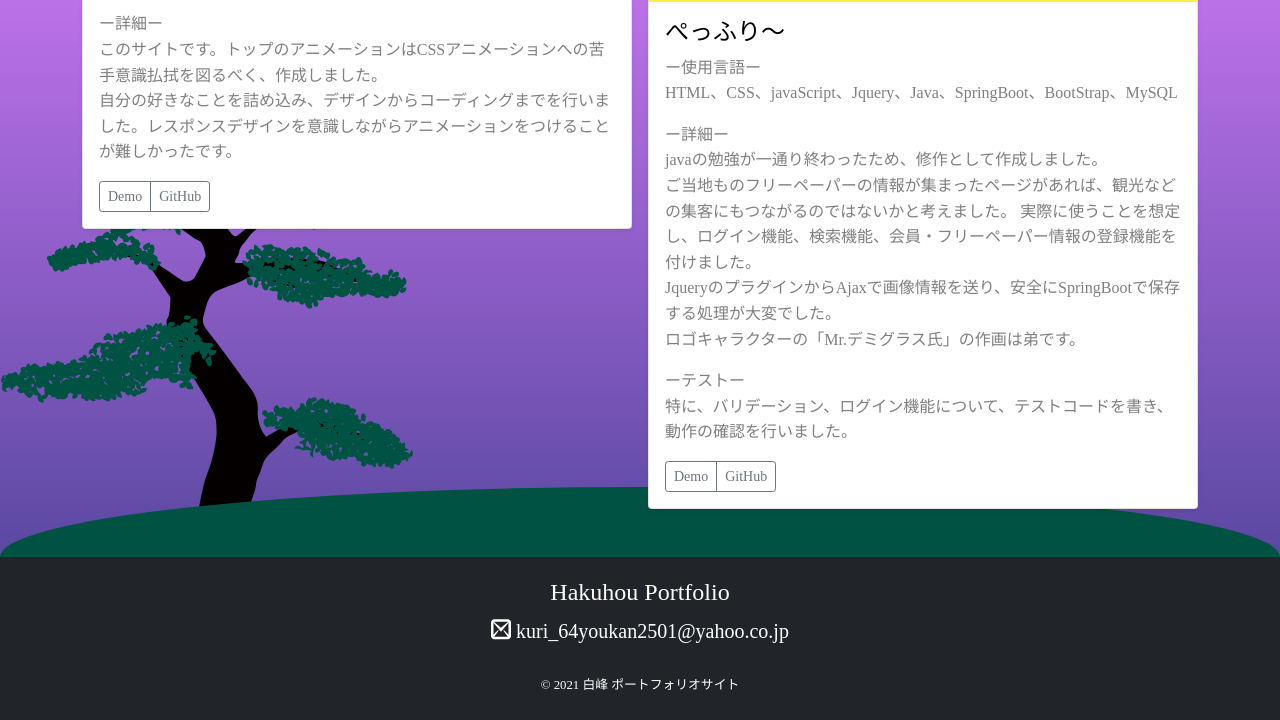
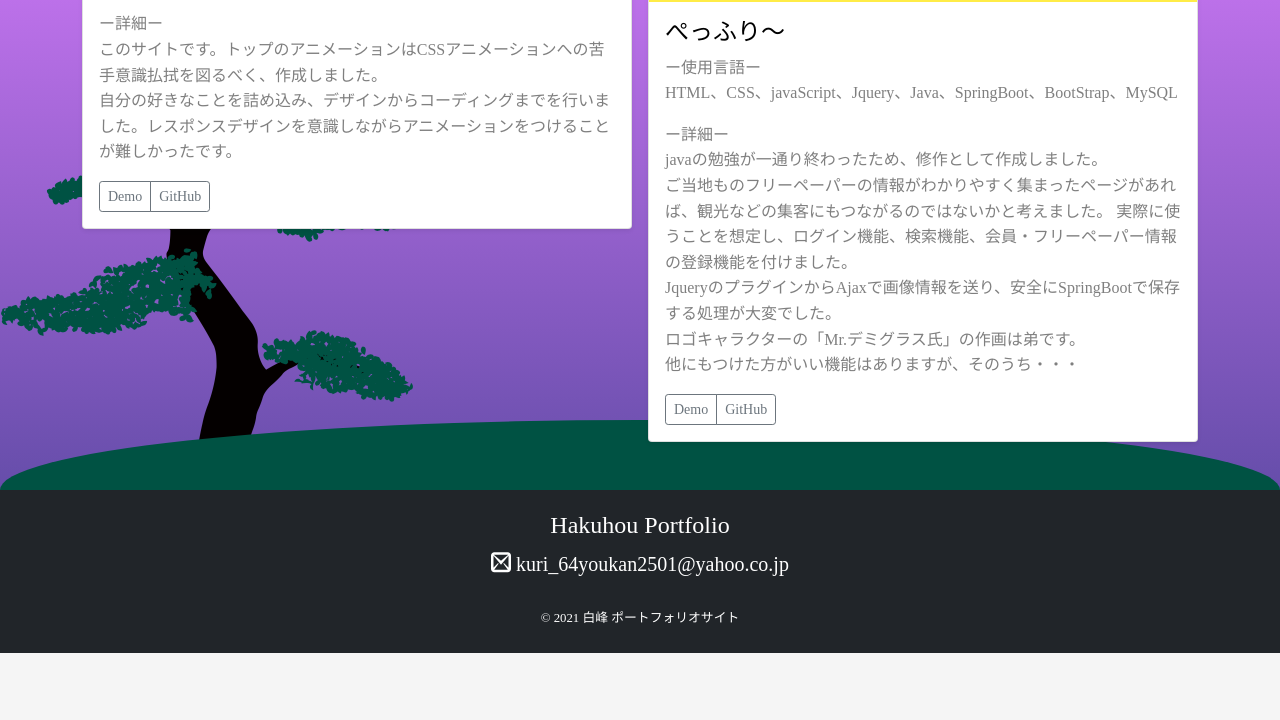
Before and after one commit to Cerica-Y/site, a plain HTML site: page index.html in a window 1280 px wide. Shown: the part 3349-4069 px from the top of the page. After the commit the page ends 4002 px from the top, so only its background shows below. Drawn offline with nearby package versions, Linux system fonts and the light colour scheme; some packages are replaced by stand-ins of ours; files whose address does not match are found by name; a web font is replaced by a local one.

Commit message:
Update index.html

```diff
--- a/index.html
+++ b/index.html
@@ -597,12 +597,11 @@
                   HTML、CSS、javaScript、Jquery、Java、SpringBoot、BootStrap、MySQL</p>
                 <p>ー詳細ー<br>
                   javaの勉強が一通り終わったため、修作として作成しました。<br>
-                  ご当地ものフリーペーパーの情報が集まったページがあれば、観光などの集客にもつながるのではないかと考えました。
+                  ご当地ものフリーペーパーの情報がわかりやすく集まったページがあれば、観光などの集客にもつながるのではないかと考えました。
                   実際に使うことを想定し、ログイン機能、検索機能、会員・フリーペーパー情報の登録機能を付けました。<br>
                   JqueryのプラグインからAjaxで画像情報を送り、安全にSpringBootで保存する処理が大変でした。<br>
-                  ロゴキャラクターの「Mr.デミグラス氏」の作画は弟です。
+                  ロゴキャラクターの「Mr.デミグラス氏」の作画は弟です。<br>他にもつけた方がいい機能はありますが、そのうち・・・
                 </p>
-                <p>ーテストー<br>特に、バリデーション、ログイン機能について、テストコードを書き、動作の確認を行いました。</p>
                 <div class="d-flex justify-content-between align-items-center">
                   <div class="btn-group">
                     <input type="button" class="btn btn-sm btn-outline-secondary" onclick="location.href='#'" value="Demo">
```
